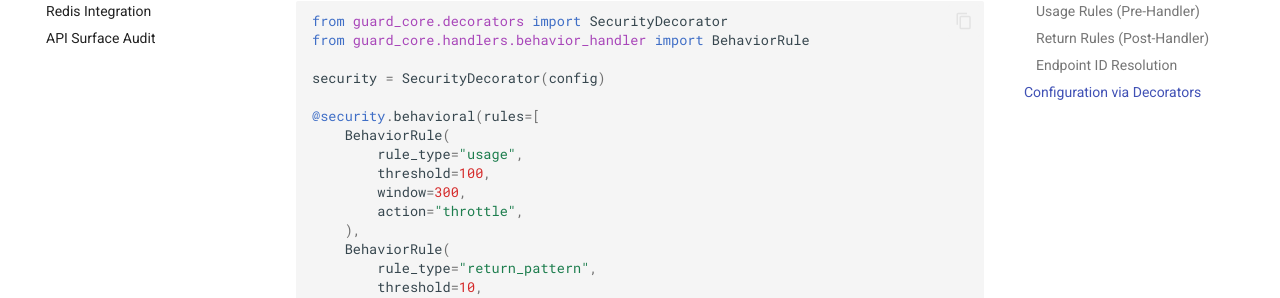
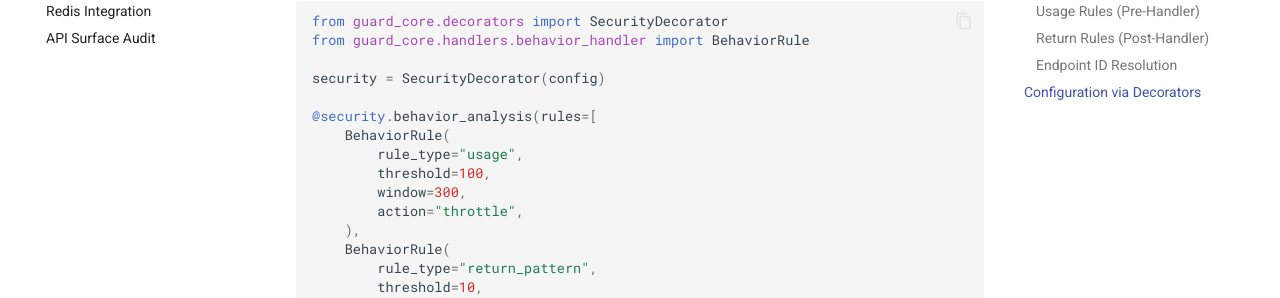
Before and after one commit to davidsmfreire/guard-core, an MkDocs documentation site: the page built from docs/internals/behavioral.md, in a window 1280 px wide and 900 px high, scrolled down 3290 px. Shown: the part 336-634 px from the top of the window. Built offline with MkDocs 1.6.1 and Material for MkDocs 9.7.7, drawn with Linux system fonts in a browser that asks for light colours; comment, search, counter and statistics services are not loaded; the version menu is left out.

Commit message:
docs(behavioral): fix non-existent @security.behavioral reference (O8) (#30)
The decorator example referenced @security.behavioral(rules=[...]), but no
behavioral() method exists on SecurityDecorator. The real method is
behavior_analysis(rules=[...]) (guard_core/decorators/behavioral.py), so a
reader copying the snippet hit an AttributeError. Corrected to the real name.

Co-authored-by: Renn F <rennf93@users.noreply.github.com>

```diff
--- a/docs/internals/behavioral.md
+++ b/docs/internals/behavioral.md
@@ -136,7 +136,7 @@ from guard_core.handlers.behavior_handler import BehaviorRule
 
 security = SecurityDecorator(config)
 
-@security.behavioral(rules=[
+@security.behavior_analysis(rules=[
     BehaviorRule(
         rule_type="usage",
         threshold=100,
```
